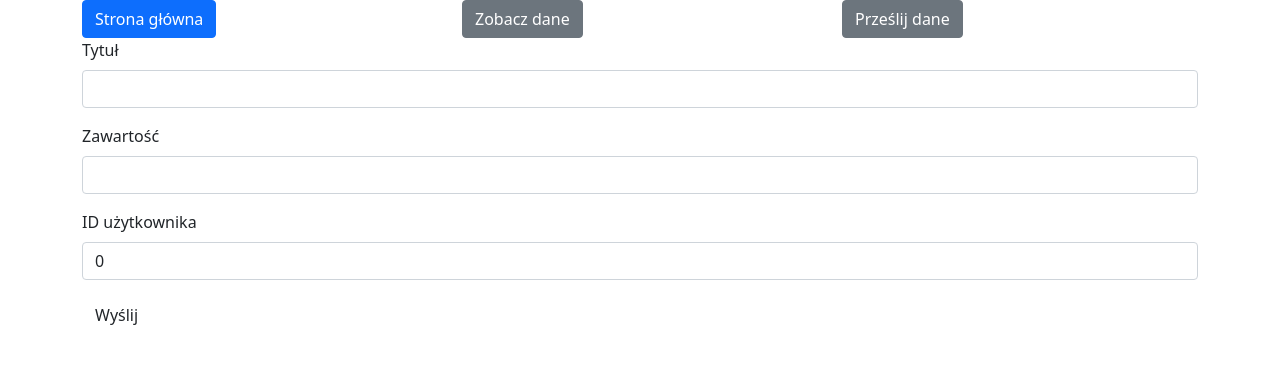
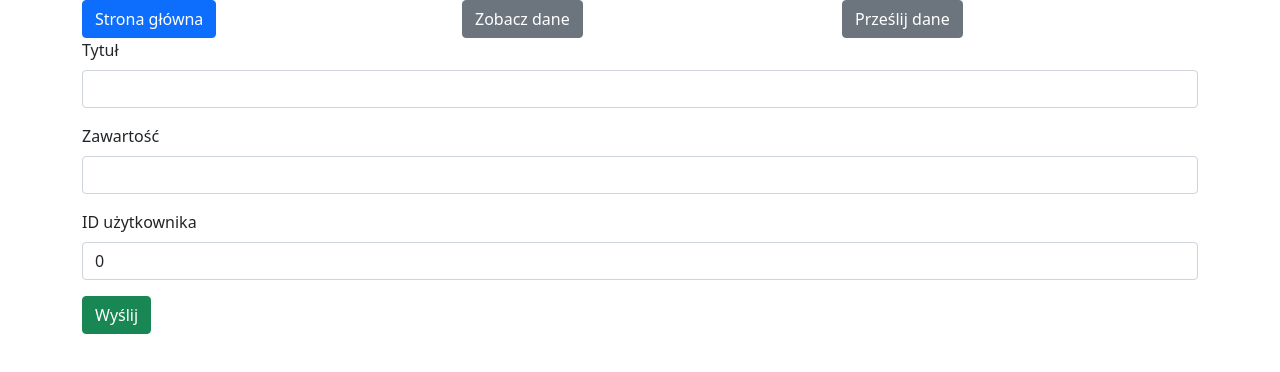
Before and after one commit to pjwstkIOprojekt/webclient, a React (Create React App) app: page /post in a window 1280 px wide. Shown: the top 372 px of the page. Built offline with nearby package versions, Linux system fonts and the light colour scheme.

Commit message:
Updated submit button
Fixed submit button display, so now it looks more button-like.

```diff
--- a/src/components/Class.tsx
+++ b/src/components/Class.tsx
@@ -34,7 +34,7 @@ export default class Class extends React.Component<{}, exampleState>
         const item = { ...this.state.item };
         // item[name] = value; TS doesn't like it
 
-        // This solution is a bit retarded but TS wouldn't compile anything else... or I'm too dumb
+        // This solution is dumb but TS wouldn't compile anything else... or I'm too dumb
         if (id == "title")
         {
             item.title = value;
@@ -101,7 +101,7 @@ export default class Class extends React.Component<{}, exampleState>
                     <Form.Label>ID użytkownika</Form.Label>
                     <Form.Control type="number" value={item.userId} onChange={this.onChange} />
                 </Form.Group>
-                <Button variant="accept" type="submit">Wyślij</Button>
+                <Button variant="success" type="submit">Wyślij</Button>
                 {result ? <Alert key="0" variant="primary">{result < 0 ? "Przetwarzanie w toku..." : `Dane zostały przyjęte pod indeksem: ${result}`}</Alert> : ""}
             </Form>
         );
```
